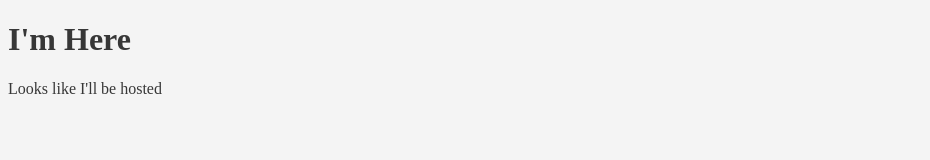
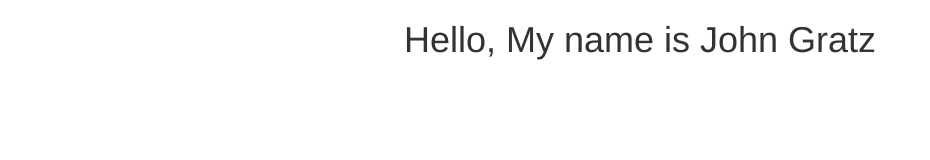
Before and after one commit to jdgratz/jdgratz.github.io, a plain HTML site: page index.html in a window 1280 px wide. Shown: the whole page, without its empty margins (0-930 px from the left). Drawn offline with nearby package versions, Linux system fonts and the light colour scheme.

Commit message:
whatever

```diff
--- a/content/site.css
+++ b/content/site.css
@@ -2,3 +2,7 @@ body{
 	background-color: #F4F4F4;
 	color: #373737;
 }
+
+h1 {
+	text-align: center;
+}
--- a/index.html
+++ b/index.html
@@ -3,9 +3,15 @@
 <head>
 <title>Profile page for John Gratz</title>
 <link href="content/site.css" rel="stylesheet" type="text/css" />
+<!-- Bootstrap CDN -->
+<link rel="stylesheet" href="https://maxcdn.bootstrapcdn.com/bootstrap/3.3.7/css/bootstrap.min.css">
+<!-- jQuery -->
+<script src="https://ajax.googleapis.com/ajax/libs/jquery/3.2.1/jquery.min.js"></script>
+<!-- Javascript -->
+<script src="https://maxcdn.bootstrapcdn.com/bootstrap/3.3.7/js/bootstrap.min.js"></script>
 </head>
 <body>
-<h1>I'm Here</h1>
-<p>Looks like I'll be hosted</p>
+<h1>Hello, My name is John Gratz</h1>
+
 </body>
 </html>
```
